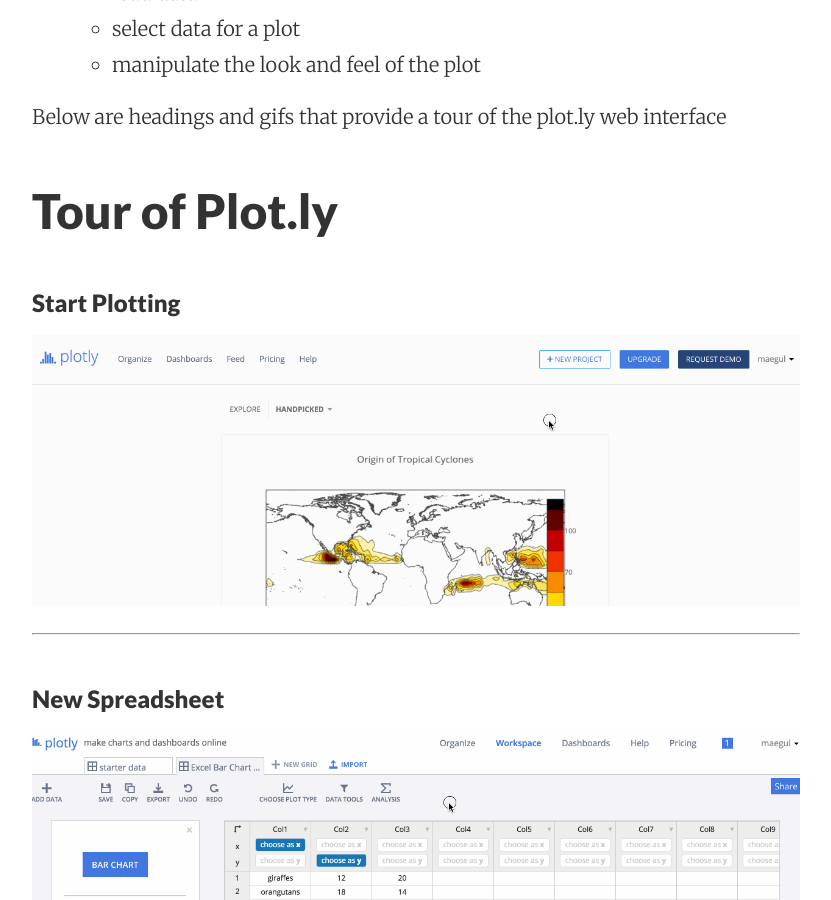
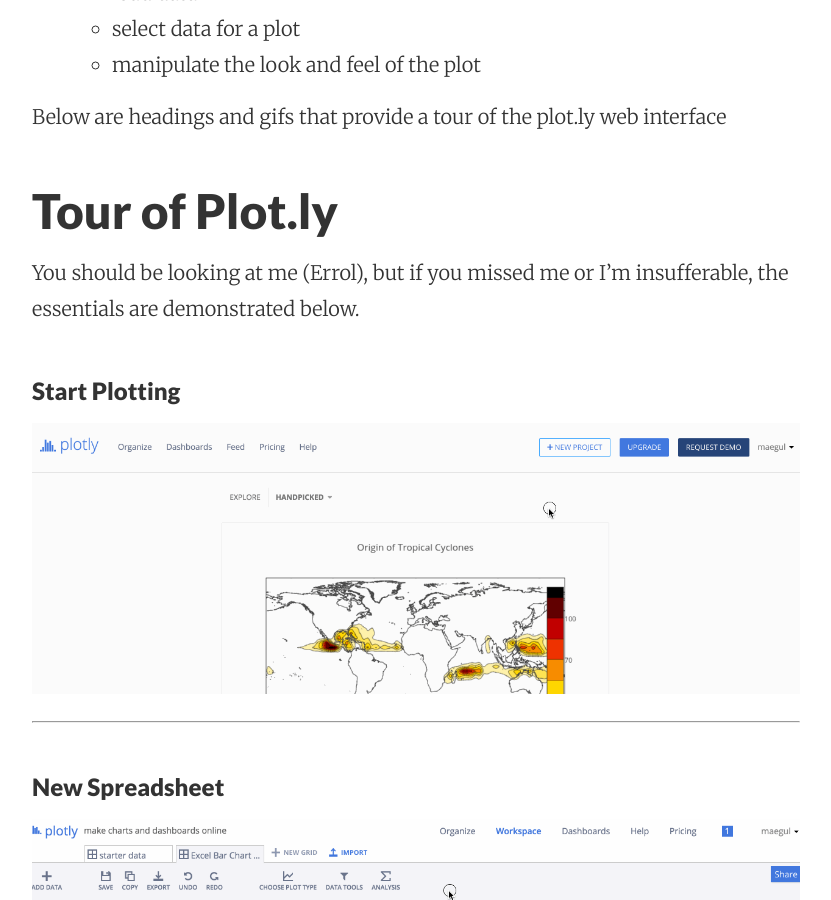
Before and after one commit to dataviz-blog/dataviz-blog.github.io, a Jekyll site: the page built from _posts/2016-01-19-2-make-a-plot-getting-started-with-plot-ly.markdown, in a window 1280 px wide and 900 px high, scrolled down 780 px. Shown: the whole window, without its empty margins (224-1055 px from the left). Built offline with Jekyll 4.4.1, drawn with Linux system fonts in a browser that asks for light colours.

Commit message:
Post update: 2 — Make a Plot (Getting Started with Plot.ly)

```diff
--- a/_posts/2016-01-19-2-make-a-plot-getting-started-with-plot-ly.markdown
+++ b/_posts/2016-01-19-2-make-a-plot-getting-started-with-plot-ly.markdown
@@ -16,6 +16,7 @@ Below are headings and gifs that provide a tour of the plot.ly web interface
 
 ## Tour of Plot.ly
 
+You should be looking at me (Errol), but if you missed me or I'm insufferable, the essentials are demonstrated below.
 
 
 ###  Start Plotting
```
